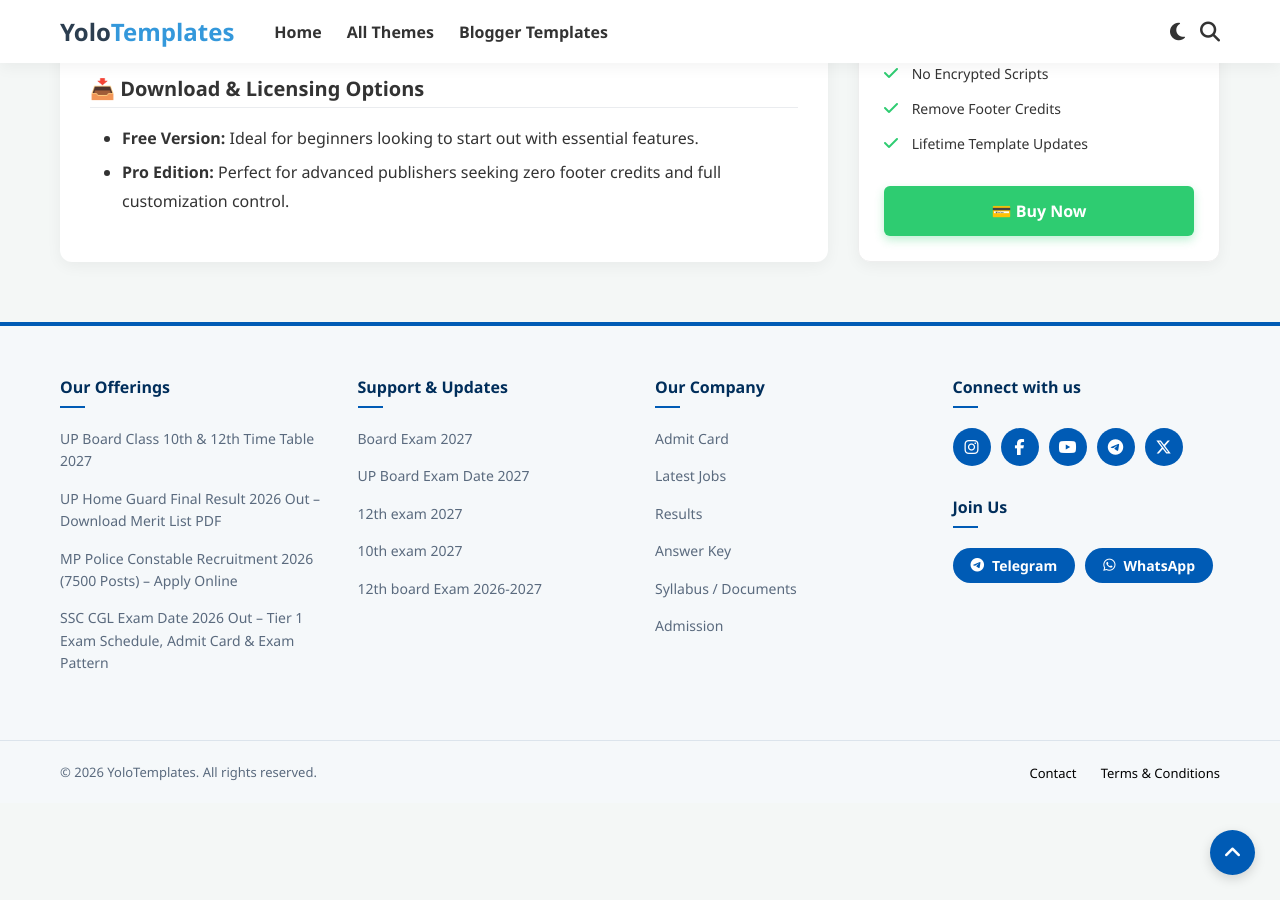
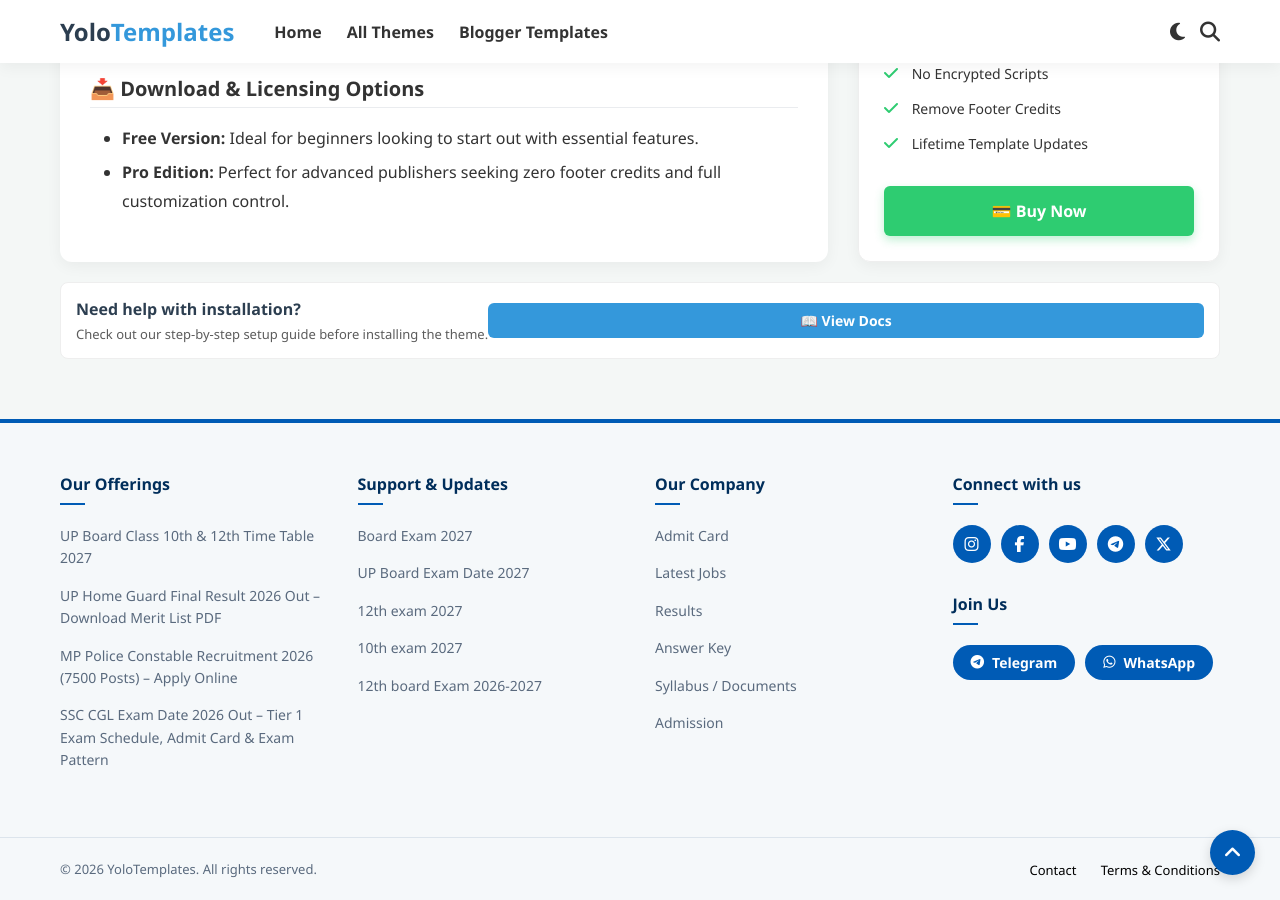
Before and after one commit to yolotemplates/yolotemplates.github.io, a Jekyll site: the page built from _posts/2026-11-02-one-ui-blogger-template.md, in a window 1280 px wide and 900 px high, scrolled down 2634 px. Built offline with Jekyll 4.4.1, drawn with Linux system fonts in a browser that asks for light colours; our own code applies the rules of GitHub Pages for plain Markdown files.

Commit message:
Update post.html

```diff
--- a/_layouts/post.html
+++ b/_layouts/post.html
@@ -75,6 +75,15 @@ layout: default
             <button class="btn-buy btn-premium" onclick="openCheckoutModal()">💳 Buy Now</button>
         </div>
     </div>
+</div>
+
+<!-- Documentation Guide  -->
+<div style="margin: 20px 0; padding: 15px; background: var(--card-bg); border: 1px solid var(--border-color); border-radius: 8px; display: flex; justify-content: space-between; align-items: center;">
+    <div>
+        <h4 style="margin: 0 0 5px 0; color: var(--logo-color);">Need help with installation?</h4>
+        <p style="margin: 0; font-size: 13px; color: var(--text-color); opacity: 0.8;">Check out our step-by-step setup guide before installing the theme.</p>
+    </div>
+    <a href="/docs/oneui-setup" class="btn" style="background: var(--primary-color); color: #fff; text-decoration: none; padding: 8px 16px; border-radius: 6px; font-size: 14px; font-weight: bold;">📖 View Docs</a>
 </div>
 
 <!-- ==========================================
```
